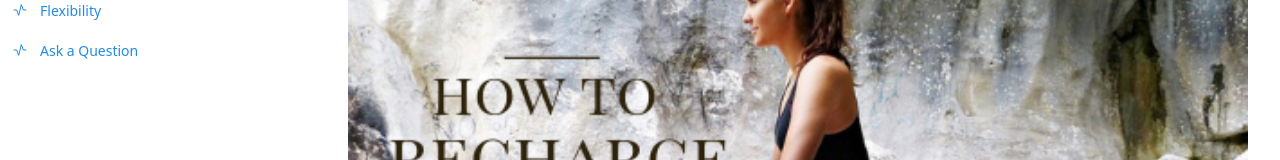
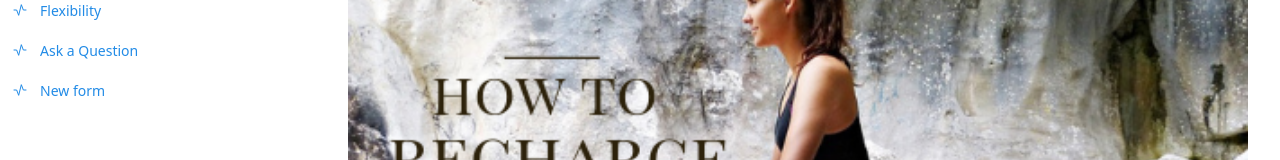
Before and after one commit to catrionafsmith/recharge, a React (Vite) app in the folder recharge-app/: page / in a window 1280 px wide. Shown: the part 190-350 px from the top of the page. Built offline with nearby package versions, Linux system fonts and the light colour scheme.

Commit message:
Update App

```diff
--- a/recharge-app/src/App.tsx
+++ b/recharge-app/src/App.tsx
@@ -15,6 +15,7 @@ import Hamstrings from './components/Hamstrings';
 import Flexibility from './components/Flexibility';
 import ChatForm from './components/ChatForm';
 import Home from './components/Home';
+import NewForm from './components/NewForm';
 
 
 function App() {
@@ -80,6 +81,13 @@ function App() {
         variant="subtle"
         active
       />
+      <NavLink
+        href="/form"
+        label="New form"
+        leftSection={<IconActivity size="1rem" stroke={1.5} />}
+        variant="subtle"
+        active
+      />
       </AppShell.Navbar>
 
       <AppShell.Main>Welcome to Recharge!
@@ -89,6 +97,7 @@ function App() {
           <Route path="/hamstrings" element={<Hamstrings/>}/>
           <Route path="/flexibility" element={<Flexibility/>}/>
           <Route path="/question" element={<ChatForm/>}/>
+          <Route path="/form" element={NewForm}/>
         </Routes>
       </AppShell.Main>
     </AppShell>
```
